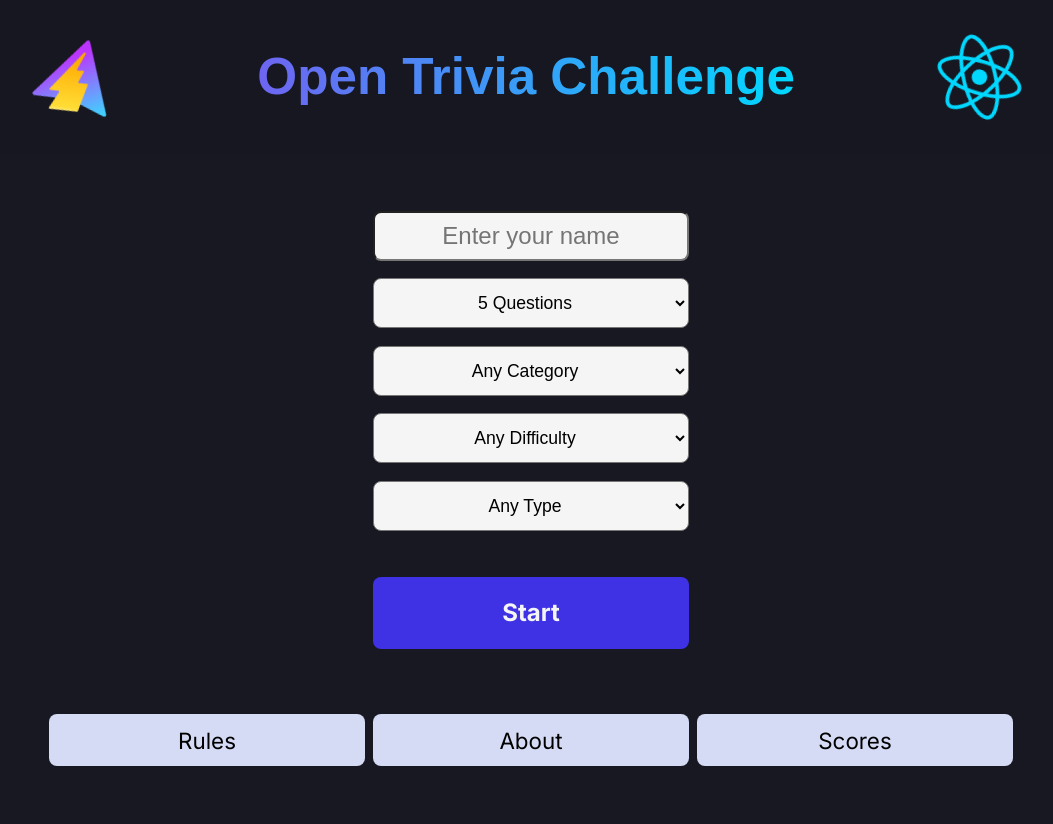
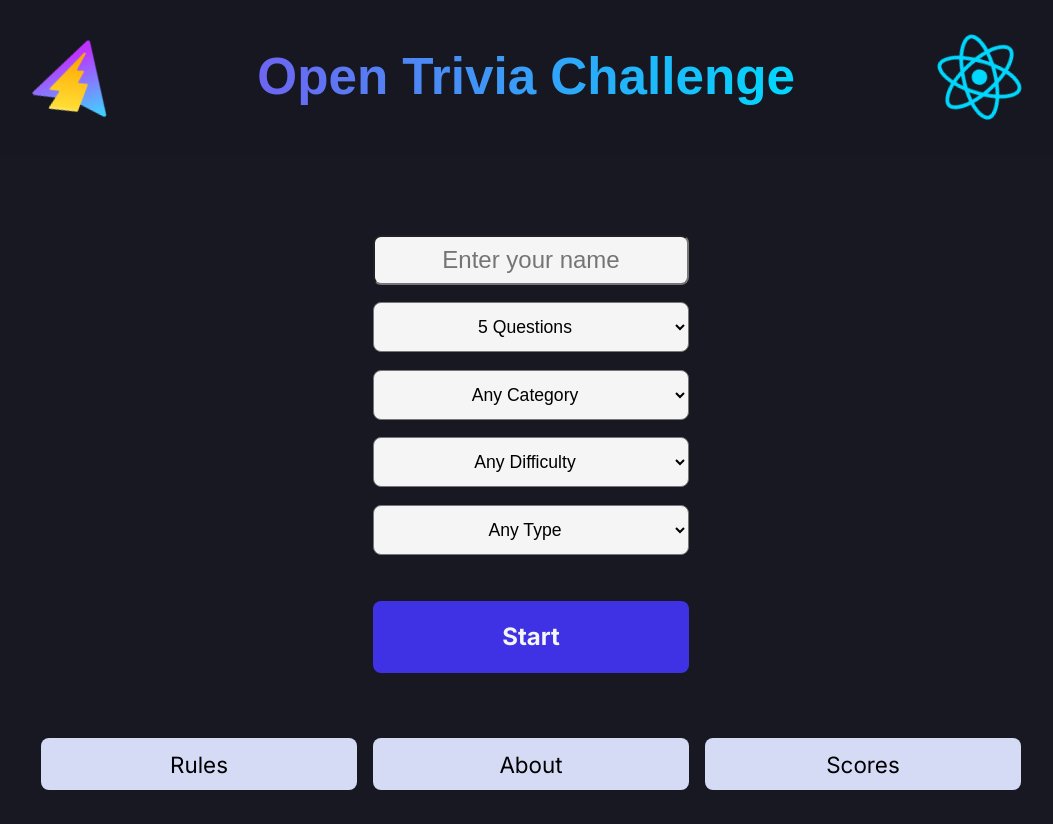
Before and after one commit to jackli921/Open-Trivia-Challenge, a React (Vite) app: page / in a window 1280 px wide. Shown: the whole page, without its empty margins (109-1162 px from the left). Before the commit the page ends 800 px from the top, so only its background shows below. Built offline with nearby package versions, Linux system fonts and the light colour scheme; a web font is replaced by a local one.

Commit message:
style: adjusted gap distance

```diff
--- a/src/App.css
+++ b/src/App.css
@@ -97,7 +97,7 @@ body{
     align-items: center;
     flex-wrap: wrap;
     max-width: 1300px;
-    top: 60%;
+    top: 63%;
     left: 50%;
     transform: translate(-50%, -50%);
 }
@@ -128,7 +128,7 @@ input, .start-btn{
 }
 
 .select-container{
-  margin: 0.5em;
+  margin: 1rem;
   max-width: 550px;
   display: flex;
   justify-content: center;
@@ -151,6 +151,10 @@ select{
   margin: 0.5rem;
 }
 
+.countdown-text{
+  line-height: 1.5;
+}
+
 .primary-btn{
     min-width: 316px;
     display: block;
@@ -166,7 +170,7 @@ select{
   display: flex;
   flex-wrap: wrap;
   justify-content: center;
-  gap: 0.5em;
+  gap: 1rem;
   max-width: 500px;
   margin-bottom: 1em;
 }
@@ -233,6 +237,7 @@ select{
   padding: 0.5em;
   margin: 0.2rem;
   font-size: 1.1rem;
+  background: whitesmoke;
 }
 
 .answer-btn:hover{
```
